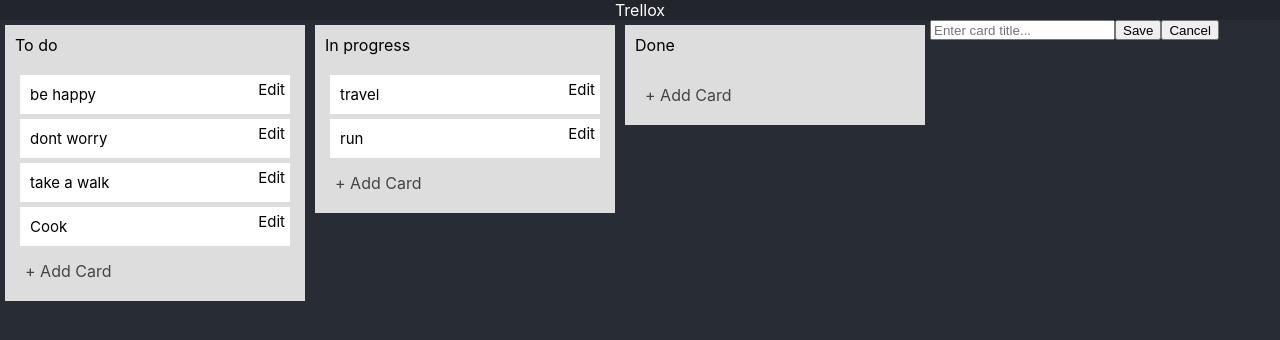
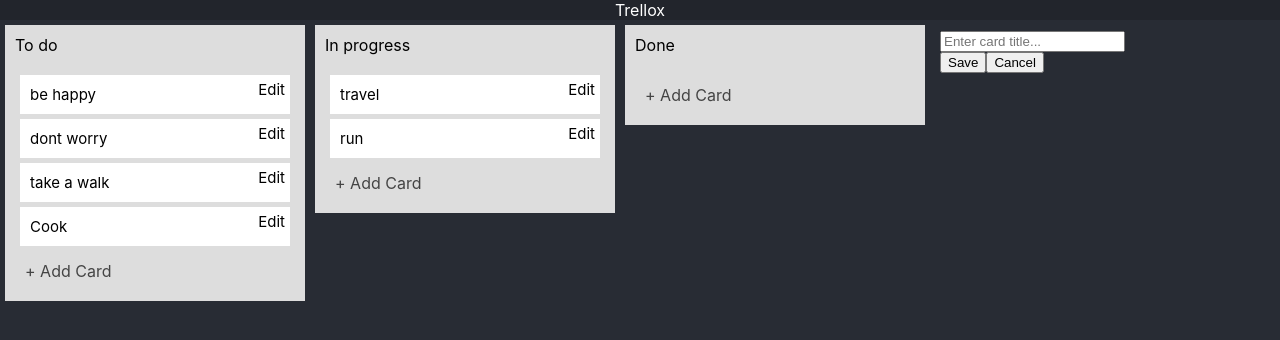
Before and after one commit to kayacihan/trellox, a React (Create React App) app: page / in a window 1280 px wide. Both pictures are taken after a click on the element "+ Add Column". Shown: the top 340 px of the page. Built offline with nearby package versions, Linux system fonts and the light colour scheme.

Commit message:
code review

```diff
--- a/src/components/Card.js
+++ b/src/components/Card.js
@@ -1,9 +1,7 @@
-import React, { useState, useContext } from "react";
-import { TaskContext } from '../utils/TaskContext'
+import React, { useState } from "react";
 import NewCard from './NewCard'
 
 export default function Card(props) {
-    const { data, setData } = useContext(TaskContext)
     const [editingCard, setEditingCard] = useState(false)
         return (
             <div className="Card">
--- a/src/components/Cards.js
+++ b/src/components/Cards.js
@@ -16,7 +16,7 @@
                             ref={provided.innerRef}
                             {...provided.droppableProps}
                             className="Cards">
-                        {data.columns[props.index].taskIds.map((task, index) => (
+                            {data.columns[props.id].taskIds.map((task, index) => (
                             <Draggable key={task} draggableId={task} index={index} >
                                     {(provided, snapshot) => (
                                         <div
--- a/src/components/Column.js
+++ b/src/components/Column.js
@@ -5,9 +5,6 @@
 
 
 export default function Column(props) {
-
-    console.log(props)
-
     const { data, setData } = useContext(TaskContext)
     // a little function to help us with reordering the result
     const reorder = (list, startIndex, endIndex) => {
@@ -34,7 +31,6 @@
 
     const onDragEnd = (result) => {
         const { destination, source } = result
-        console.log(result)
         // dropped outside the list
         if (!destination) { return; }
 
@@ -85,11 +81,10 @@
         return (
             <DragDropContext onDragEnd={onDragEnd} >
                 {props.columns.map((columnId, index) => {
-                    console.log(columnId)
                     return (
-            <div className="Column">
+                        <div className="Column">
                             <div className="Column-Title">{data.columns[columnId].title}</div>
-                            <Cards key={columnId} id={columnId} index={columnId} />
+                            <Cards key={columnId} id={columnId} index={index} />
                         </div>)
                 })}
             </DragDropContext>
--- a/src/components/NewCard.js
+++ b/src/components/NewCard.js
@@ -7,7 +7,6 @@
     const { data, setData } = useContext(TaskContext)
 
     const mySubmitHandler = (e) => {
-        console.log(params)
         setData(
             params.mode !== "EDIT"
                 ? operation({ reducer: "ADD_NEW_CARD", data: { content, data, columnid: params.columnid } })
--- a/src/components/NewColumn.js
+++ b/src/components/NewColumn.js
@@ -14,14 +14,15 @@
         setTitle(event.target.value);
     }
     return (
-        <div className="Column-Title-Edit">
+        <div className="Column-Add-Card" >
             <input
                 type='text'
                 value={title}
-                className="Column-Title-Edit"
+
                 placeholder="Enter card title..."
                 onChange={myChangeHandler}
             />
+            <div className="Edit-Buttons">
             <button
                 type="button"
                 onClick={mySubmitHandler}
@@ -30,6 +31,7 @@
                 type="button"
                 onClick={params.closeEdit}
             >Cancel</button>
-        </div>
+            </div>
+        </div >
     );
 }
--- a/src/utils/DataOperation.js
+++ b/src/utils/DataOperation.js
@@ -1,4 +1,3 @@
-import { useContext } from "react";
 import uuid from '../utils/uuid'
 
 export default function DataOperation(params) {
```
